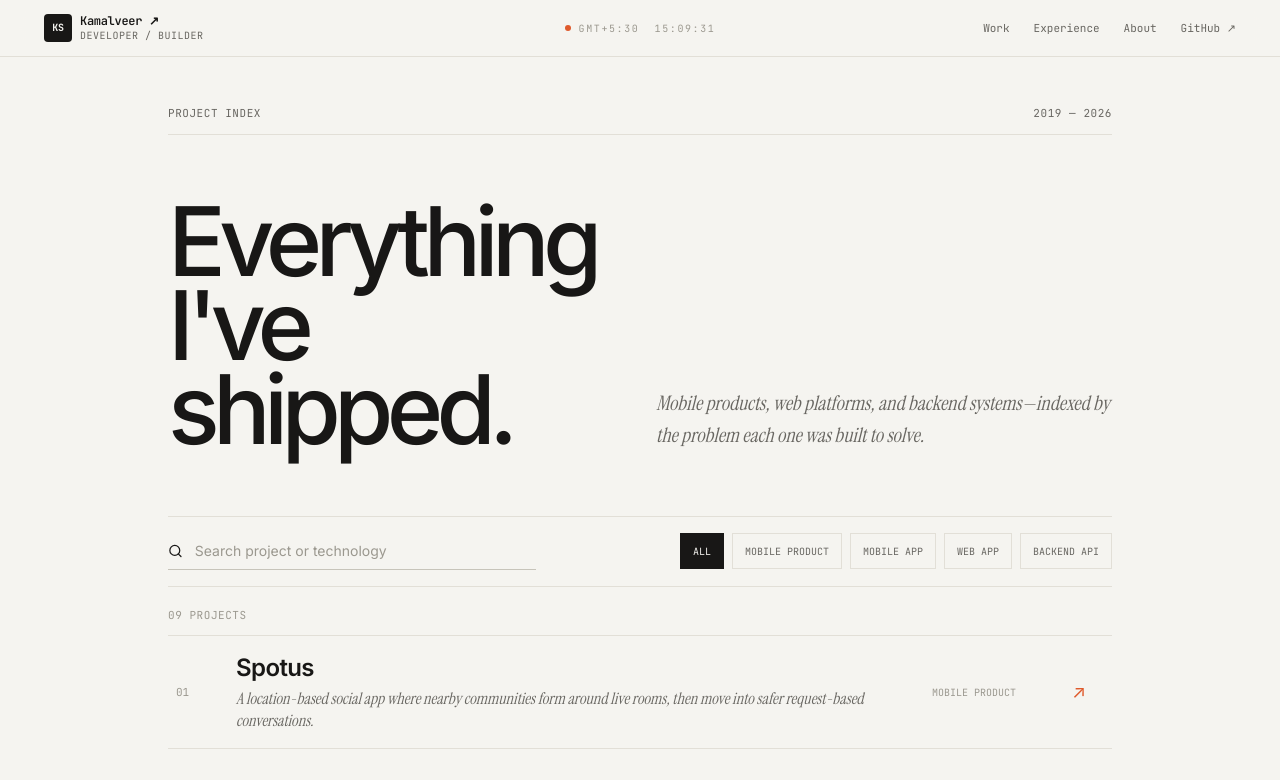
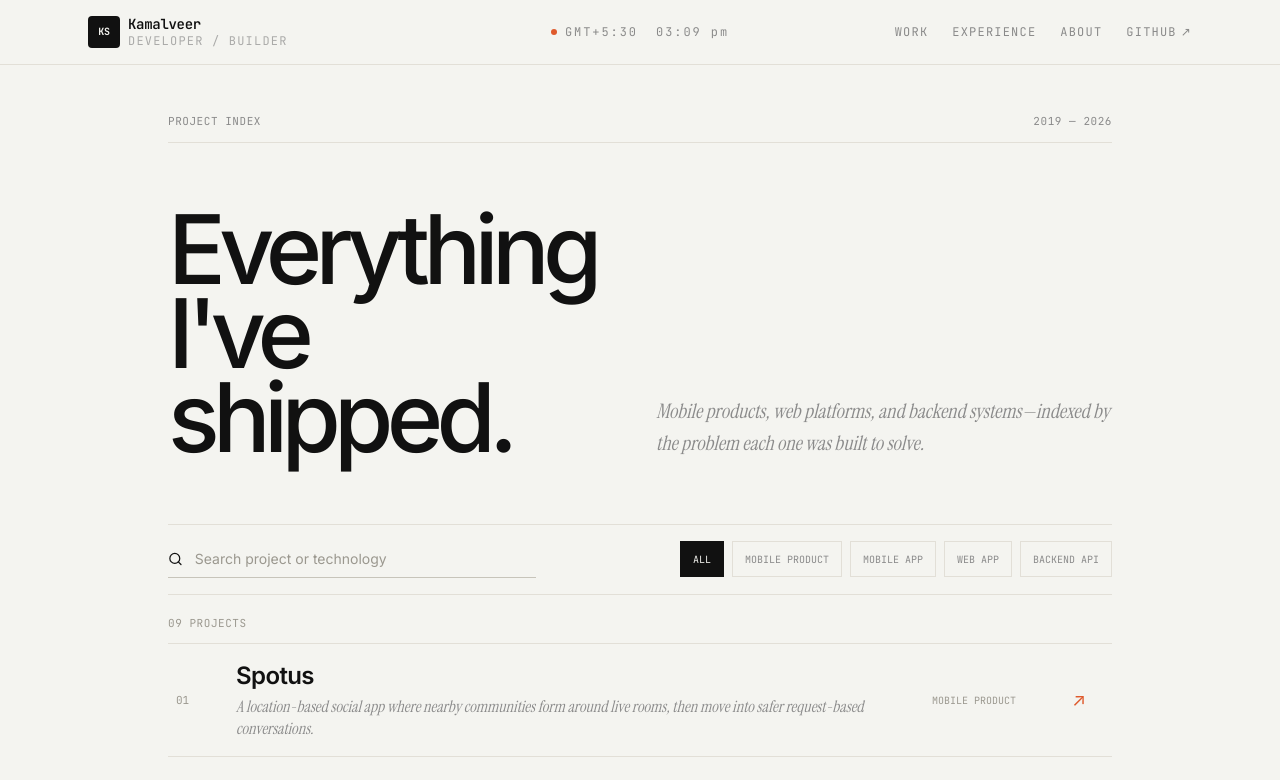
Before and after one commit to kamalhara/portfolioV2.0, a Next.js app: page /project in a window 1280 px wide. Shown: the top 780 px of the page. Built offline with nearby package versions, Linux system fonts and the light colour scheme; no server answers.

Commit message:
refactor: improve typography, layout, and component styling across the hero and navbar sections.

```diff
--- a/app/components/ChapterRail.js
+++ b/app/components/ChapterRail.js
@@ -2,24 +2,54 @@
 
 import { useEffect, useState } from "react";
 
-const chapters = [["00", "Intro", "start"], ["01", "Work", "work"], ["02", "Experience", "experience"], ["03", "About", "about"], ["04", "Activity", "activity"]];
+const chapters = [
+  ["00", "Intro", "start"],
+  ["01", "Work", "work"],
+  ["02", "Experience", "experience"],
+  ["03", "About", "about"],
+  ["04", "Activity", "activity"],
+];
 
 export default function ChapterRail() {
   const [active, setActive] = useState("start");
   useEffect(() => {
-    const observer = new IntersectionObserver((entries) => {
-      const visible = entries.filter((entry) => entry.isIntersecting).sort((a, b) => b.intersectionRatio - a.intersectionRatio)[0];
-      if (visible) setActive(visible.target.id);
-    }, { rootMargin: "-30% 0px -55%", threshold: [0, .2, .5] });
-    chapters.forEach(([, , id]) => { const section = document.getElementById(id); if (section) observer.observe(section); });
+    const observer = new IntersectionObserver(
+      (entries) => {
+        const visible = entries
+          .filter((entry) => entry.isIntersecting)
+          .sort((a, b) => b.intersectionRatio - a.intersectionRatio)[0];
+        if (visible) setActive(visible.target.id);
+      },
+      { rootMargin: "-30% 0px -55%", threshold: [0, 0.2, 0.5] },
+    );
+    chapters.forEach(([, , id]) => {
+      const section = document.getElementById(id);
+      if (section) observer.observe(section);
+    });
     return () => observer.disconnect();
   }, []);
 
   return (
-    <nav className="fixed top-1/2 left-6 z-40 hidden -translate-y-1/2 select-none xl:block" aria-label="Page chapters">
+    <nav
+      className="fixed top-1/2 left-6 z-40 hidden -translate-y-1/2 select-none xl:block"
+      aria-label="Page chapters"
+    >
       <ol className="space-y-2 font-mono text-[11px] uppercase tracking-wider">
         {chapters.map(([number, label, id]) => (
-          <li key={id}><a href={`#${id}`} className={`flex items-center gap-2 py-0.5 transition-all hover:translate-x-0.5 hover:text-ink-text ${active === id ? "font-medium text-ink-text" : "text-ink-faint"}`}><span className={`h-px transition-all ${active === id ? "w-3 bg-accent-orange" : "w-2 bg-ink-faint/40"}`} /><span className={active === id ? "text-accent-orange" : ""}>{number}</span> {label}</a></li>
+          <li key={id}>
+            <a
+              href={`#${id}`}
+              className={`flex items-center gap-2 py-0.5 transition-all hover:translate-x-0.5 hover:text-ink-text ${active === id ? "font-medium text-ink-text" : "text-ink-faint"}`}
+            >
+              <span
+                className={`h-px transition-all ${active === id ? "w-3 bg-accent-orange" : "w-2 bg-ink-faint/40"}`}
+              />
+              <span className={active === id ? "text-accent-orange" : ""}>
+                {number}
+              </span>{" "}
+              {label}
+            </a>
+          </li>
         ))}
       </ol>
     </nav>
--- a/app/components/Hero.js
+++ b/app/components/Hero.js
@@ -3,22 +3,79 @@ import Link from "next/link";
 export default function Hero() {
   return (
     <section id="start" aria-labelledby="hero-title" className="mb-28 pt-4">
-      <div className="mb-6 flex items-center justify-between border-b border-paper-border pb-3 font-mono text-[11px] uppercase tracking-wider text-ink-muted"><span>00 Intro</span><span>Portfolio — 2026</span></div>
+      <div className="mb-6 flex items-center justify-between border-b border-paper-border pb-3 font-mono text-[11px] uppercase tracking-wider text-ink-muted">
+        <span>00 Intro</span>
+        <span>Portfolio — {new Date().getFullYear()}</span>
+      </div>
       <div className="mb-12 grid grid-cols-1 border border-paper-border bg-bg-cream-light/70 md:grid-cols-12">
         <div className="flex items-center gap-3 border-b border-paper-border p-3.5 md:col-span-5 md:border-r md:border-b-0">
-          <span className="grid h-7 w-7 place-items-center rounded-sm bg-ink-text font-mono text-[10px] font-bold text-bg-cream">KS</span>
-          <span><strong className="block font-mono text-xs uppercase tracking-wide">Kamalveer</strong><small className="font-mono text-[10px] text-ink-muted">INDIA</small></span>
+          <span className="grid h-7 w-7 place-items-center rounded-sm bg-ink-text font-mono text-[10px] font-bold text-bg-cream">
+            KS
+          </span>
+          <span>
+            <strong className="block font-mono text-xs uppercase tracking-wide">
+              Kamalveer
+            </strong>
+            <small className="font-mono text-[10px] text-ink-muted">
+              INDIA
+            </small>
+          </span>
         </div>
-        <p className="flex items-center border-b border-paper-border p-3.5 font-mono text-xs uppercase tracking-wider text-ink-muted md:col-span-4 md:border-r md:border-b-0">Web / Mobile / Backend</p>
-        <p className="flex items-center gap-2 p-3.5 font-mono text-[11px] uppercase tracking-wide md:col-span-3 md:justify-end"><span className="h-2 w-2 animate-[quiet-pulse_2.2s_ease-in-out_infinite] rounded-full bg-accent-orange" />Building Spotus</p>
+        <p className="flex items-center border-b border-paper-border p-3.5 font-mono text-xs uppercase tracking-wider text-ink-muted md:col-span-4 md:border-r md:border-b-0">
+          Web / Mobile / Backend
+        </p>
+        <p className="flex items-center gap-2 p-3.5 font-mono text-[11px] uppercase tracking-wide md:col-span-3 md:justify-end">
+          <span className="h-2 w-2 animate-[quiet-pulse_2.2s_ease-in-out_infinite] rounded-full bg-accent-orange" />
+          Building Spotus
+        </p>
       </div>
       <div className="mb-14 grid grid-cols-1 gap-8 md:grid-cols-12">
-        <div className="pt-2 md:col-span-3"><Link href="#work" className="font-mono text-[11px] uppercase tracking-widest text-ink-faint">↓ Scroll to explore</Link></div>
-        <h1 id="hero-title" className="text-2xl leading-snug font-normal tracking-tight sm:text-3xl md:col-span-9 md:text-[34px]">Full-stack and mobile engineer building dependable products across interfaces, APIs, and real-time systems—<strong className="font-semibold">especially where those layers meet.</strong></h1>
+        <div className="pt-2 md:col-span-3">
+          <Link
+            href="#work"
+            className="font-mono text-[11px] uppercase tracking-widest text-ink-faint"
+          >
+            ↓ Scroll to explore
+          </Link>
+        </div>
+        <h1
+          id="hero-title"
+          className="text-2xl leading-snug font-normal tracking-tight sm:text-3xl md:col-span-9 md:text-[34px]"
+        >
+          Full-stack and mobile engineer building dependable products across
+          interfaces, APIs, and real-time systems—
+          <strong className="font-semibold">
+            especially where those layers meet.
+          </strong>
+        </h1>
       </div>
       <dl className="grid grid-cols-1 divide-y divide-paper-border border border-paper-border text-xs sm:grid-cols-2 sm:divide-x sm:divide-y-0 md:grid-cols-4">
-        {[["Focus", "Product systems · Mobile · APIs"], ["Currently shipping", "Spotus · location-based social"], ["In production", "React Native · Expo · Node.js"], ["Next", "01 — Work →"]].map(([term, detail], index) => (
-          <div key={term} className={`flex min-h-28 flex-col justify-between space-y-3 p-4 ${index > 1 ? "sm:border-t sm:border-paper-border md:border-t-0" : ""}`}><dt className="font-mono text-[10px] uppercase tracking-wider text-ink-faint">{term}</dt><dd className="m-0 font-medium">{index === 3 ? <Link className="font-mono transition-transform hover:translate-x-0.5" href="#work">{detail}</Link> : detail}</dd></div>
+        {[
+          ["Focus", "Product systems · Mobile · APIs"],
+          ["Currently shipping", "Spotus · location-based social"],
+          ["In production", "React Native · Expo · Node.js"],
+          ["Next", "01 — Work →"],
+        ].map(([term, detail], index) => (
+          <div
+            key={term}
+            className={`flex min-h-28 flex-col justify-between space-y-3 p-4 ${index > 1 ? "sm:border-t sm:border-paper-border md:border-t-0" : ""}`}
+          >
+            <dt className="font-mono text-[10px] uppercase tracking-wider text-ink-faint">
+              {term}
+            </dt>
+            <dd className="m-0 font-medium">
+              {index === 3 ? (
+                <Link
+                  className="font-mono transition-transform hover:translate-x-0.5"
+                  href="#work"
+                >
+                  {detail}
+                </Link>
+              ) : (
+                detail
+              )}
+            </dd>
+          </div>
         ))}
       </dl>
     </section>
--- a/app/components/Navbar.js
+++ b/app/components/Navbar.js
@@ -13,27 +13,72 @@ export default function Navbar() {
   const [time, setTime] = useState("");
 
   useEffect(() => {
-    const update = () => setTime(new Intl.DateTimeFormat("en-GB", {
-      timeZone: "Asia/Kolkata", hour: "2-digit", minute: "2-digit", second: "2-digit", hour12: false,
-    }).format(new Date()));
+    const update = () =>
+      setTime(
+        new Intl.DateTimeFormat("en-GB", {
+          timeZone: "Asia/Kolkata",
+          hour: "2-digit",
+          minute: "2-digit",
+          hour12: true,
+        }).format(new Date()),
+      );
     update();
     const timer = window.setInterval(update, 1000);
     return () => window.clearInterval(timer);
   }, []);
 
   return (
-    <header className="sticky top-0 z-50 border-b border-paper-border bg-bg-cream/90 backdrop-blur-md">
-      <nav aria-label="Primary navigation" className="mx-auto grid h-14 max-w-[1240px] grid-cols-[1fr_auto] items-center px-4 sm:grid-cols-[1fr_auto_1fr] sm:px-6">
-        <Link href="/" className="flex items-center gap-2 font-mono text-xs tracking-tight transition-opacity hover:opacity-70">
-          <span className="grid h-7 w-7 place-items-center rounded-sm bg-ink-text text-[10px] font-bold text-bg-cream">KS</span>
-          <span><strong className="block font-semibold">Kamalveer ↗</strong><small className="hidden text-[10px] uppercase tracking-wider text-ink-muted sm:block">developer / builder</small></span>
+    <header className="sticky top-0 z-50 border-b-[1.5px] border-paper-border bg-bg-cream/90 backdrop-blur-xl py-1">
+      <nav
+        aria-label="Primary navigation"
+        className="mx-16 grid h-14  grid-cols-[1fr_auto] items-center px-4  sm:grid-cols-[1fr_auto_1fr] sm:px-6"
+      >
+        <Link
+          href="/"
+          className="flex items-center gap-2 font-mono text-xs tracking-tight transition-opacity hover:opacity-70"
+        >
+          <span className="grid h-8 w-8 place-items-center rounded-sm bg-ink-text text-[10px] font-bold text-bg-cream">
+            KS
+          </span>
+          <span>
+            <strong className="block text-[14px] font-semibold">
+              Kamalveer
+            </strong>
+            <p className="hidden text-[12px] uppercase tracking-widest text-ink-muted/70 sm:block ">
+              developer / builder
+            </p>
+          </span>
         </Link>
-        <p className="hidden items-center font-mono text-[10px] tracking-[.16em] text-ink-faint sm:flex">
-          <span className="mr-2 h-1.5 w-1.5 animate-[quiet-pulse_2.2s_ease-in-out_infinite] rounded-full bg-accent-orange" />GMT+5:30&nbsp; {time || "--:--:--"}
+        <p className="hidden items-center font-mono text-[12px] tracking-[.16em] text-ink-muted sm:flex">
+          <span className="mr-2 h-1.5 w-1.5  rounded-full bg-accent-orange" />
+          GMT+5:30&nbsp; {time || "--:--:--"}
         </p>
-        <ul className="flex justify-self-end gap-4 font-mono text-[11px] text-ink-muted sm:gap-6">
-          {links.map(([label, href], index) => <li key={href} className={index === 1 ? "hidden md:block" : ""}><Link className="transition-colors hover:text-ink-text" href={href}>{label}</Link></li>)}
-          <li><a className="transition-colors hover:text-ink-text" href="https://github.com/kamalhara" target="_blank" rel="noopener noreferrer">GitHub ↗</a></li>
+        <ul className="flex justify-self-end gap-4 font-mono text-[12px] text-ink-muted sm:gap-6 uppercase tracking-widest ">
+          {links.map(([label, href], index) => (
+            <li key={href} className={index === 1 ? "hidden md:block" : ""}>
+              <Link
+                className="group relative inline-block transition-colors hover:text-ink-text"
+                href={href}
+              >
+                {label}
+                <div className="absolute inset-x-0 -bottom-1 h-[1.2px] w-0 bg-accent-orange transition-all duration-300 ease-out group-hover:w-full"></div>
+              </Link>
+            </li>
+          ))}
+          <li>
+            <a
+              className="group relative inline-block transition-colors hover:text-ink-text"
+              href="https://github.com/kamalhara"
+              target="_blank"
+              rel="noopener noreferrer"
+            >
+              GitHub
+              <span className="ml-1 inline-block transition-all duration-300 ease-out group-hover:translate-x-1 group-hover:-translate-y-1 group-hover:text-accent-orange">
+                ↗
+              </span>
+              <div className="absolute inset-x-0 -bottom-1 h-[1.2px] w-0 bg-accent-orange transition-all duration-300 ease-out group-hover:w-full"></div>
+            </a>
+          </li>
         </ul>
       </nav>
     </header>
--- a/app/globals.css
+++ b/app/globals.css
@@ -1,12 +1,13 @@
 @import "tailwindcss";
 
 @theme {
-  --color-bg-cream: #f5f4f0;
+  --color-bg-cream: #f4f4f0;
   --color-bg-cream-light: #fbfaf8;
   --color-paper-border: #e2dfd7;
+  --color-border: #e5e5e0;
   --color-paper-border-dark: #c7c4ba;
-  --color-ink-text: #181716;
-  --color-ink-muted: #686661;
+  --color-ink-text: #111111;
+  --color-ink-muted: #8a8a8a;
   --color-ink-faint: #9b988f;
   --color-accent-orange: #df5a2c;
   --font-sans: var(--font-inter), -apple-system, BlinkMacSystemFont, sans-serif;
@@ -14,8 +15,12 @@
   --font-mono: var(--font-jetbrains), monospace;
 }
 
-:root { color-scheme: light; }
-html { scroll-behavior: smooth; }
+:root {
+  color-scheme: light;
+}
+html {
+  scroll-behavior: smooth;
+}
 body {
   margin: 0;
   background: var(--color-bg-cream);
@@ -24,19 +29,48 @@ body {
   font-feature-settings: "cv02", "cv03", "cv04", "cv11";
   -webkit-font-smoothing: antialiased;
 }
-* { box-sizing: border-box; }
-a { color: inherit; }
-img { color: transparent; }
-[id] { scroll-margin-top: 5rem; }
-::selection { background: var(--color-ink-text); color: var(--color-bg-cream); }
-:focus-visible { outline: 2px solid var(--color-accent-orange); outline-offset: 4px; }
+* {
+  box-sizing: border-box;
+}
+a {
+  color: inherit;
+}
+img {
+  color: transparent;
+}
+[id] {
+  scroll-margin-top: 5rem;
+}
+::selection {
+  background: var(--color-ink-text);
+  color: var(--color-bg-cream);
+}
+:focus-visible {
+  outline: 2px solid var(--color-accent-orange);
+  outline-offset: 4px;
+}
 
 @keyframes quiet-pulse {
-  0%, 100% { opacity: 1; box-shadow: 0 0 0 0 rgba(223,90,44,.22); }
-  50% { opacity: .65; box-shadow: 0 0 0 5px rgba(223,90,44,0); }
+  0%,
+  100% {
+    opacity: 1;
+    box-shadow: 0 0 0 0 rgba(223, 90, 44, 0.22);
+  }
+  50% {
+    opacity: 0.65;
+    box-shadow: 0 0 0 5px rgba(223, 90, 44, 0);
+  }
 }
 
 @media (prefers-reduced-motion: reduce) {
-  html { scroll-behavior: auto; }
-  *, *::before, *::after { animation-duration: .01ms !important; animation-iteration-count: 1 !important; transition-duration: .01ms !important; }
+  html {
+    scroll-behavior: auto;
+  }
+  *,
+  *::before,
+  *::after {
+    animation-duration: 0.01ms !important;
+    animation-iteration-count: 1 !important;
+    transition-duration: 0.01ms !important;
+  }
 }
--- a/app/page.js
+++ b/app/page.js
@@ -14,7 +14,7 @@ export default function Home() {
       <ChapterRail />
       <main
         id="main"
-        className="mx-auto max-w-[1040px] px-6 pt-8 pb-24 sm:px-10 lg:px-12"
+        className="mx-auto max-w-260 px-6 pt-8 pb-24 sm:px-10 lg:px-12"
       >
         <Hero />
         <Project />
--- a/app/project/page.js
+++ b/app/project/page.js
@@ -3,10 +3,39 @@ import Navbar from "@/app/components/Navbar";
 import ProjectArchive from "@/app/components/ProjectArchive";
 import { projects } from "@/app/data/project";
 
-export const metadata = { title: "Project archive", description: "Web, mobile, and backend projects built by software engineer Kamalveer Singh.", alternates: { canonical: "/project" } };
+export const metadata = {
+  title: "Project archive",
+  description:
+    "Web, mobile, and backend projects built by software engineer Kamalveer Singh.",
+  alternates: { canonical: "/project" },
+};
 
 export default function ProjectPage() {
   return (
-    <><Navbar /><main id="main" className="mx-auto max-w-[1040px] px-6 pt-12 pb-24 sm:px-10 lg:px-12"><header><div className="flex items-center justify-between border-b border-paper-border pb-3 font-mono text-[11px] uppercase tracking-wider text-ink-muted"><h2 className="font-normal">Project index</h2><p>2019 — 2026</p></div><div className="grid grid-cols-1 gap-8 py-16 md:grid-cols-2 md:items-end"><h1 className="max-w-[8ch] text-6xl leading-[.88] font-medium tracking-[-.07em] md:text-8xl">Everything I&apos;ve shipped.</h1><p className="font-serif text-xl leading-relaxed italic text-ink-muted">Mobile products, web platforms, and backend systems—indexed by the problem each one was built to solve.</p></div></header><ProjectArchive projects={projects} /></main><Footer /></>
+    <>
+      <Navbar />
+      <main
+        id="main"
+        className="mx-auto max-w-260 px-6 pt-12 pb-24 sm:px-10 lg:px-12"
+      >
+        <header>
+          <div className="flex items-center justify-between border-b border-paper-border pb-3 font-mono text-[11px] uppercase tracking-wider text-ink-muted">
+            <h2 className="font-normal">Project index</h2>
+            <p>2019 — 2026</p>
+          </div>
+          <div className="grid grid-cols-1 gap-8 py-16 md:grid-cols-2 md:items-end">
+            <h1 className="max-w-[8ch] text-6xl leading-[.88] font-medium tracking-[-.07em] md:text-8xl">
+              Everything I&apos;ve shipped.
+            </h1>
+            <p className="font-serif text-xl leading-relaxed italic text-ink-muted">
+              Mobile products, web platforms, and backend systems—indexed by the
+              problem each one was built to solve.
+            </p>
+          </div>
+        </header>
+        <ProjectArchive projects={projects} />
+      </main>
+      <Footer />
+    </>
   );
 }
```
